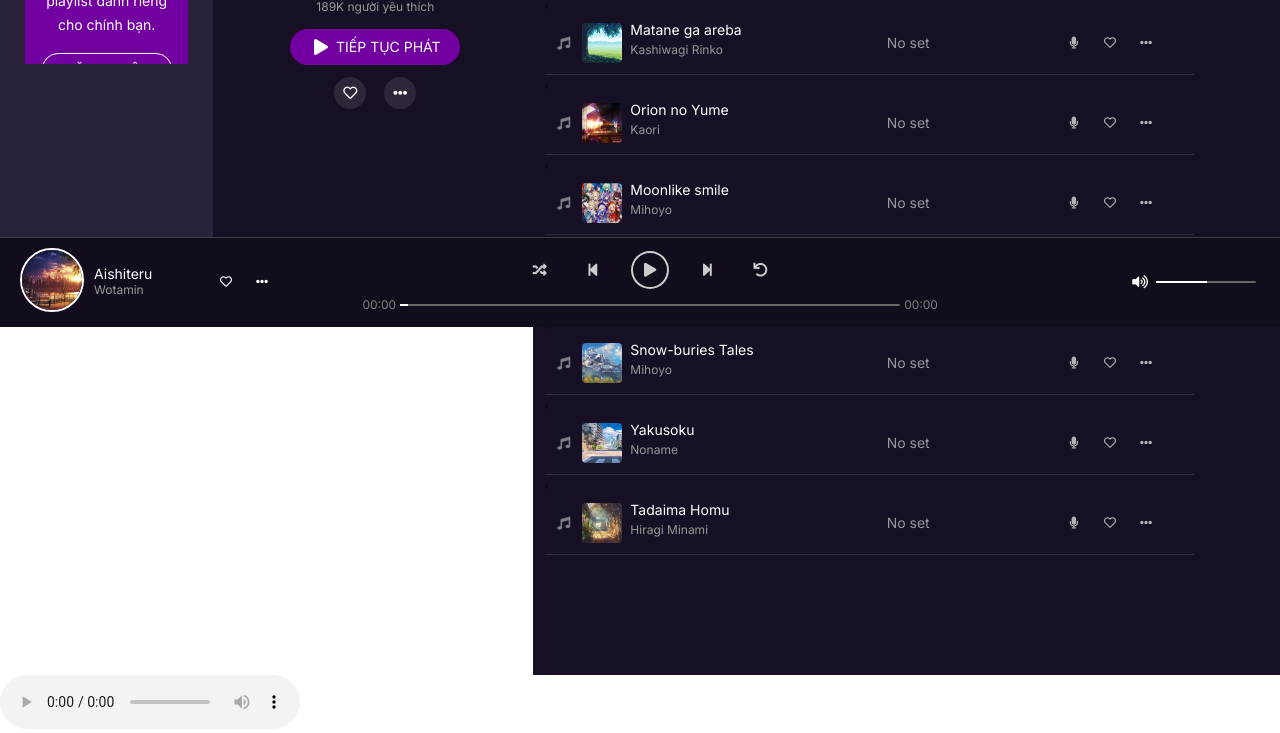
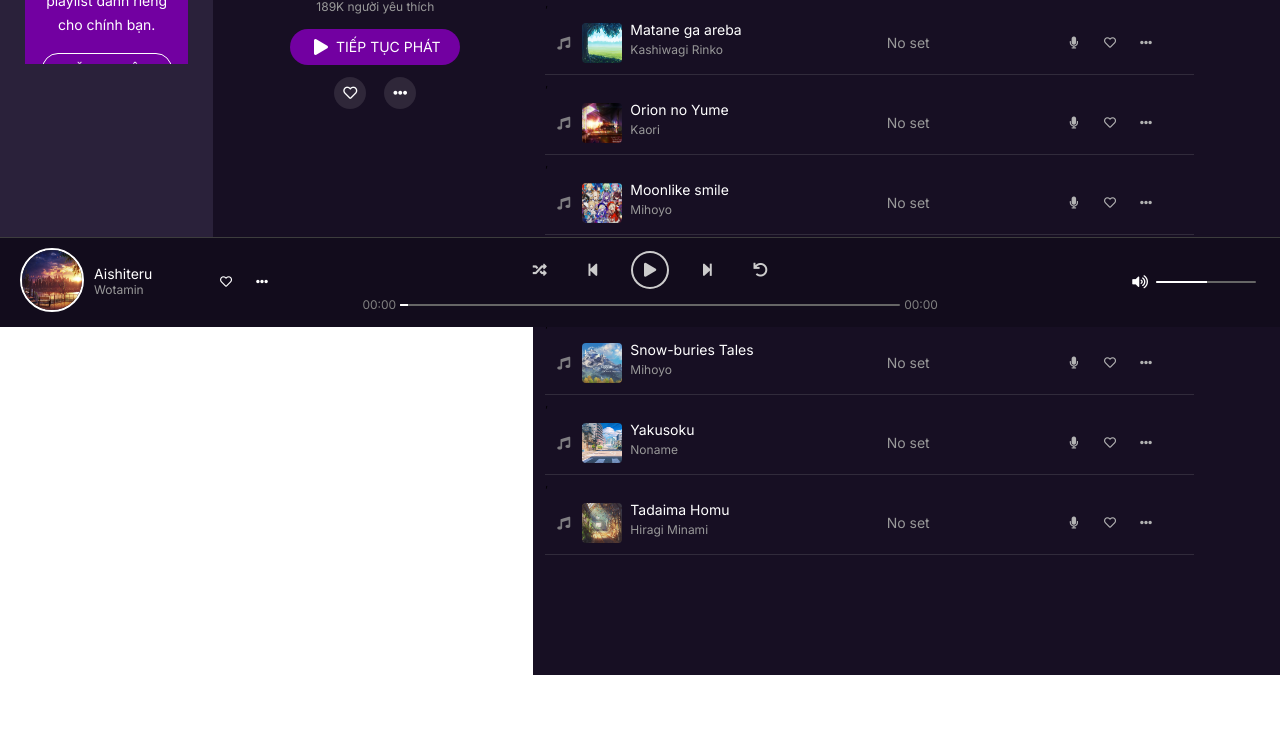
Before and after one commit to sstatsuya/tam, a plain HTML site: page index.html in a window 1280 px wide. Shown: the part 473-1206 px from the top of the page. After the commit the page ends 1148 px from the top, so only its background shows below. Drawn offline with Linux system fonts and the light colour scheme.

Commit message:
Update index.html

```diff
--- a/index.html
+++ b/index.html
@@ -273,7 +273,7 @@
                 </div>
             </div>
         </div>
-        <audio id="audio" controls="controls">
+        <audio id="audio" controls="controls" hidden>
         </audio>
     </div>
 </body>
```
